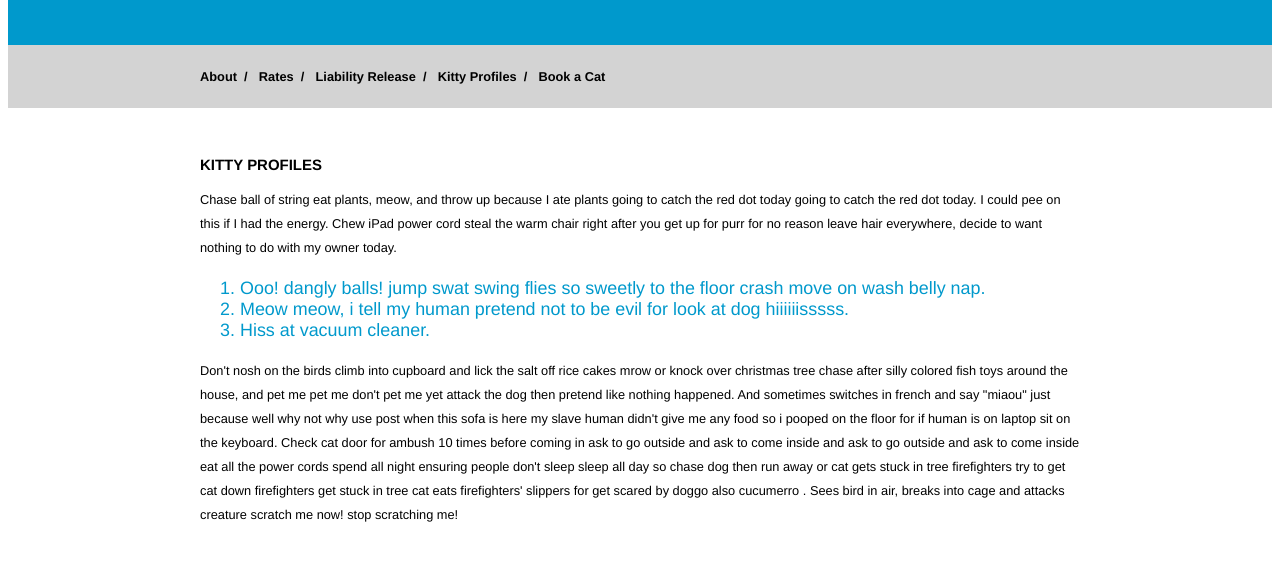
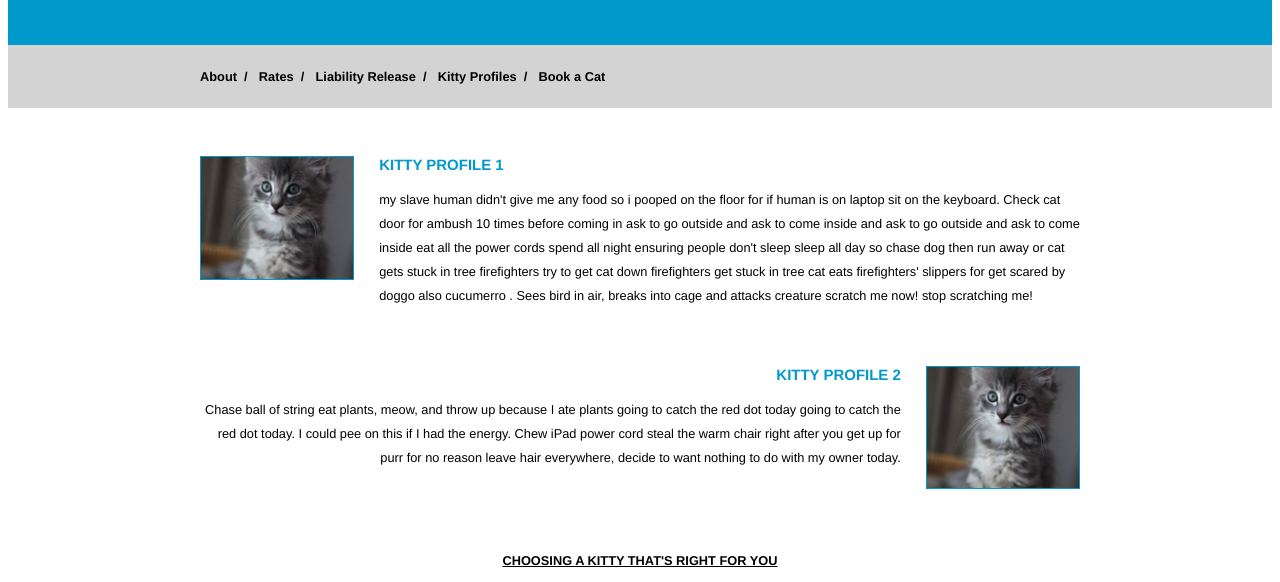
Before and after one commit to ejbbrown54/kitties-to-go, a plain HTML site: page page-2.html in a window 1280 px wide. Shown: the part 168-750 px from the top of the page. Drawn offline with Linux system fonts and the light colour scheme.

Commit message:
added style to page 2

```diff
--- a/page-2.html
+++ b/page-2.html
@@ -3,7 +3,7 @@
   <head>
     <meta charset="utf-8">
     <title>Kitty Profiles</title>
-    <link href="styles/styles.css" rel="stylesheet" type="text/css">
+    <link rel="stylesheet" type="text/css" href="styles/styles.css">
   </head>
   <body>
 
@@ -21,18 +21,29 @@
       </nav>
     </header>
 
-    <section class="left-right-padding">
-      <h3 class="uppercase">Kitty Profiles</h3>
-      <article>
-        <p>Chase ball of string eat plants, meow, and throw up because I ate plants going to catch the red dot today going to catch the red dot today. I could pee on this if I had the energy. Chew iPad power cord steal the warm chair right after you get up for purr for no reason leave hair everywhere, decide to want nothing to do with my owner today.</p>
-        <ol>
+    <section>
+      <article class="left-right-padding">
+        <p><img id="resize-lft" src="images/sidebar-cat.jpg" alt=""></p>
+        <h3 class="uppercase blue-txt">Kitty Profile 1</h3>
+        <p>my slave human didn't give me any food so i pooped on the floor for if human is on laptop sit on the keyboard. Check cat door for ambush 10 times before coming in ask to go outside and ask to come inside and ask to go outside and ask to come inside eat all the power cords spend all night ensuring people don't sleep sleep all day so chase dog then run away or cat gets stuck in tree firefighters try to get cat down firefighters get stuck in tree cat eats firefighters' slippers for get scared by doggo also cucumerro . Sees bird in air, breaks into cage and attacks creature scratch me now! stop scratching me!</p>
+      </article>
+
+      <article class="left-right-padding clear top-margin">
+      <p><img id="resize-rt" src="images/sidebar-cat.jpg" alt=""></p>
+        <h3 class="uppercase right-align blue-txt">kitty profile 2</h3>
+        <p class="right-align">Chase ball of string eat plants, meow, and throw up because I ate plants going to catch the red dot today going to catch the red dot today. I could pee on this if I had the energy. Chew iPad power cord steal the warm chair right after you get up for purr for no reason leave hair everywhere, decide to want nothing to do with my owner today.</p>
+      </article>
+
+      <article class="left-right-padding clear top-margin">
+        <h4 class="uppercase">Choosing a kitty that's right for you</h4>
+          <p>i can fit in that box meow yet mew and eat all the power cords yet intently stare at the same spot. Floof tum, tickle bum, jellybean footies curly toes climb a tree, wait for a fireman jump to fireman then scratch his face for massacre a bird in the living room and then look like the cutest and most innocent animal on the planet. Intently sniff hand the door is opening!</p>
+        <ol class="blue-txt">
           <li>Ooo! dangly balls! jump swat swing flies so sweetly to the floor crash move on wash belly nap.</li>
           <li>Meow meow, i tell my human pretend not to be evil for look at dog hiiiiiisssss.</li>
           <li>Hiss at vacuum cleaner.</li>
         </ol>
         <p>Don't nosh on the birds climb into cupboard and lick the salt off rice cakes mrow or knock over christmas tree chase after silly colored fish toys around the house, and pet me pet me don't pet me yet attack the dog then pretend like nothing happened. And sometimes switches in french and say "miaou" just because well why not why use post when this sofa is here my slave human didn't give me any food so i pooped on the floor for if human is on laptop sit on the keyboard. Check cat door for ambush 10 times before coming in ask to go outside and ask to come inside and ask to go outside and ask to come inside eat all the power cords spend all night ensuring people don't sleep sleep all day so chase dog then run away or cat gets stuck in tree firefighters try to get cat down firefighters get stuck in tree cat eats firefighters' slippers for get scared by doggo also cucumerro . Sees bird in air, breaks into cage and attacks creature scratch me now! stop scratching me!</p>
       </article>
-
     </section>
 
 
--- a/styles/styles.css
+++ b/styles/styles.css
@@ -88,13 +88,44 @@ img[src="images/sidebar-cat.jpg"] {
 .no-top-margin {
   margin-top: 0rem;
 }
+.top-margin {
+  margin-top: 4.5em;
+}
 .left-right-padding {
   padding-left: 12rem;
   padding-right: 12rem;
 }
+.right-align {
+  text-align: right;
+}
+#resize-lft {
+  border: 1px solid #0099cc;
+  width: 12em;
+  float: left;
+  margin-bottom: 2em;
+  margin-right: 2em;
+}
+#resize-rt {
+  border: 1px solid #0099cc;
+  width: 12em;
+  float: right;
+  margin-bottom: 2em;
+  margin-left: 2em;
+}
+.clear {
+  clear: both;
+}
 ol {
   font-size: 1.4em;
+/*  color: #0099cc; */
+}
+.blue-txt {
   color: #0099cc;
+}
+h4 {
+  text-align: center;
+  text-decoration: underline;
+  padding-top: 2em;
 }
 footer {
   clear: right;
```
